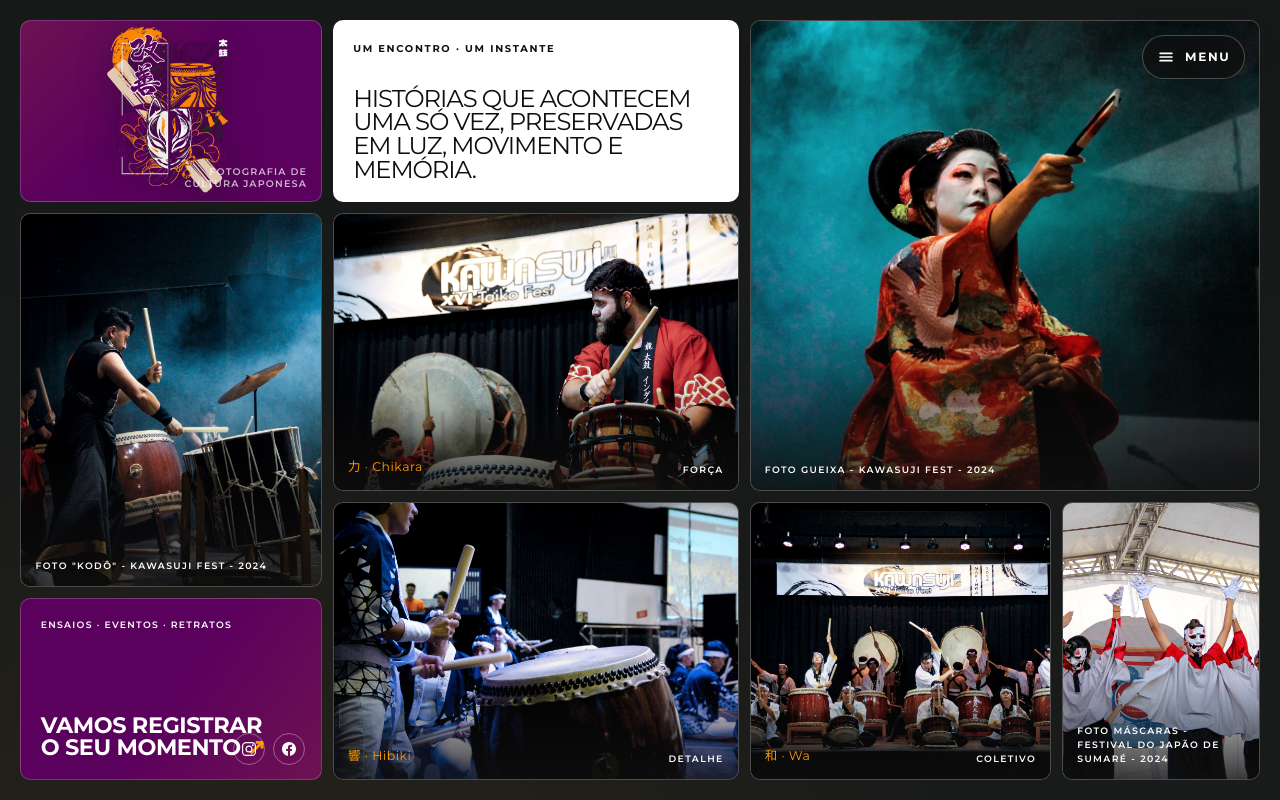
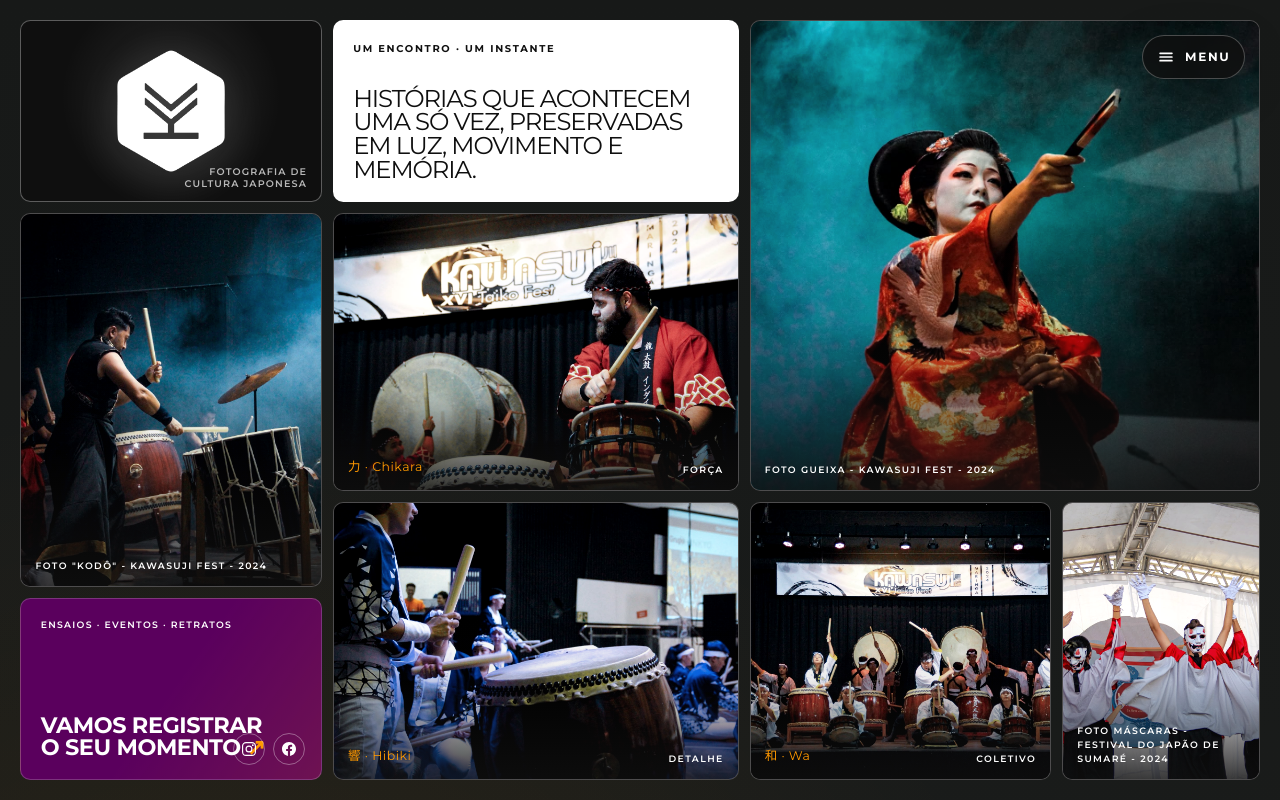
Before and after one commit to Gabriel-Andreoni/portifolio-y, a Next.js app: page / in a window 1280 px wide. Shown: the top 800 px of the page. Built offline with nearby package versions, Linux system fonts and the light colour scheme; a web font is replaced by a local one.

Commit message:
Alteração da logo e exclusão da antiga

```diff
--- a/app/hero.tsx
+++ b/app/hero.tsx
@@ -1,6 +1,7 @@
 import Image from "next/image";
 import { IoLogoFacebook, IoLogoInstagram } from "react-icons/io5";
 
+import logoY from "../public/logo-y-monochrome.png";
 import Menu from "./menu";
 import { portfolioPaletteVariables } from "./palette";
 
@@ -73,14 +74,12 @@ export default function Hero() {
       <Menu />
 
       <div className="mx-auto grid h-[clamp(40rem,calc(100svh-clamp(1.5rem,3.2vw,3.5rem)),62rem)] w-full grid-cols-12 grid-rows-8 gap-[clamp(0.55rem,0.85vw,0.9rem)] max-lg:h-auto max-lg:min-h-0 max-lg:grid-cols-2 max-lg:grid-rows-none">
-        <div className="relative flex min-w-0 [grid-area:1/1/3/4] items-center justify-center overflow-hidden rounded-[clamp(0.55rem,0.8vw,0.85rem)] border border-[color-mix(in_srgb,var(--palette-paper)_20%,transparent)] bg-[var(--palette-purple)] bg-[linear-gradient(135deg,color-mix(in_srgb,var(--palette-orange)_12%,transparent),transparent_45%)] max-lg:min-h-44 max-lg:[grid-column:1/-1] max-lg:[grid-row:auto]">
+        <div className="relative flex min-w-0 [grid-area:1/1/3/4] items-center justify-center overflow-hidden rounded-[clamp(0.55rem,0.8vw,0.85rem)] border border-[color-mix(in_srgb,var(--palette-paper)_32%,transparent)] bg-[var(--palette-ink)] bg-[radial-gradient(circle_at_50%_42%,color-mix(in_srgb,var(--palette-paper)_11%,transparent),transparent_60%)] max-lg:min-h-44 max-lg:[grid-column:1/-1] max-lg:[grid-row:auto]">
           <Image
             alt="Símbolo visual do portfólio"
-            className="h-auto w-[min(48%,8.25rem)] drop-shadow-[0_0.5rem_1rem_color-mix(in_srgb,var(--palette-ink)_38%,transparent)] max-lg:w-26"
-            height={564}
+            className="h-auto w-[min(42%,8.25rem)] drop-shadow-[0_0.65rem_1.4rem_color-mix(in_srgb,var(--palette-paper)_14%,transparent)] max-lg:w-26"
             priority
-            src="/logo-y.png"
-            width={418}
+            src={logoY}
           />
           <p className="absolute right-3.5 bottom-3 m-0 text-right font-[family-name:var(--font-utility)] text-[clamp(0.55rem,0.75vw,0.72rem)] leading-[1.2] font-semibold tracking-[0.12em] text-[color-mix(in_srgb,var(--palette-paper)_70%,transparent)] uppercase">
             Fotografia de
```
Also changed, not shown: public/logo-y-monochrome.png (added), public/logo-y.png (deleted).
